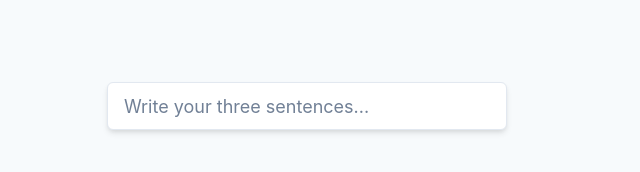
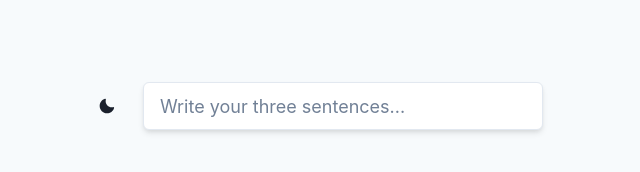
Before and after one commit to brageaasen/three-sentences, a React (Vite) app in the folder electron-app/: page / in a window 1280 px wide. Shown: the part 294-466 px from the top of the page, without its empty margins (333-973 px from the left). Built offline with nearby package versions, Linux system fonts and the light colour scheme.

Commit message:
Added light and darkmode toggle. Currently uses desktop native.

```diff
--- a/electron-app/package.json
+++ b/electron-app/package.json
@@ -10,6 +10,7 @@
     "preview": "vite preview"
   },
   "dependencies": {
+    "@chakra-ui/icons": "^2.2.4",
     "@chakra-ui/react": "^2.8.1",
     "@emotion/react": "^11.11.1",
     "@emotion/styled": "^11.11.0",
--- a/electron-app/src/App.tsx
+++ b/electron-app/src/App.tsx
@@ -1,5 +1,6 @@
-import { Box, Button, Input, VStack, useToast } from "@chakra-ui/react";
+import { Box, Input, VStack, useToast, Flex } from "@chakra-ui/react";
 import { useState } from "react";
+import ColorModeToggle from "./components/ColorModeToggle";
 
 function App() {
   const [text, setText] = useState("");
@@ -44,23 +45,31 @@ function App() {
       alignItems="center"
       justifyContent="center"
       bg="gray.50"
+      _dark={{ bg: "gray.800" }}
     >
+      <Flex justify="flex-end" p={4}>
+        <ColorModeToggle />
+      </Flex>
+      <Flex height="calc(100vh - 64px)" align="center" justify="center">
         <VStack spacing={4}>
           <Input
             placeholder="Write your three sentences..."
             size="lg"
             width="400px"
             bg="white"
+            color="black"
+            _dark={{
+              bg: "gray.700",
+              color: "white",
+              placeholder: { color: "gray.400" },
+            }}
             boxShadow="md"
             value={text}
             onChange={(e) => setText(e.target.value)}
-          onKeyDown={(e) => {
-            if (e.key === "Enter") {
-              handleSave();
-            }
-          }}
+            onKeyDown={(e) => e.key === "Enter" && handleSave()}
           />
         </VStack>
+      </Flex>
     </Box>
   );
 }
--- /dev/null
+++ b/electron-app/src/components/ColorModeToggle.tsx
@@ -0,0 +1,18 @@
+import { IconButton, useColorMode } from '@chakra-ui/react';
+import { MoonIcon, SunIcon } from '@chakra-ui/icons';
+
+const ColorModeToggle = () => {
+  const { colorMode, toggleColorMode } = useColorMode();
+
+  return (
+    <IconButton
+      aria-label="Toggle color mode"
+      icon={colorMode === 'light' ? <MoonIcon /> : <SunIcon />}
+      onClick={toggleColorMode}
+      variant="ghost"
+      size="md"
+    />
+  );
+};
+
+export default ColorModeToggle;
--- a/electron-app/src/main.tsx
+++ b/electron-app/src/main.tsx
@@ -1,12 +1,15 @@
-import React from 'react';
-import ReactDOM from 'react-dom/client';
-import { ChakraProvider } from '@chakra-ui/react';
-import App from './App';
+import React from "react";
+import ReactDOM from "react-dom/client";
+import { ChakraProvider, ColorModeScript } from "@chakra-ui/react";
+import App from "./App";
+import theme from "./theme";
 
-ReactDOM.createRoot(document.getElementById('root')!).render(
+ReactDOM.createRoot(document.getElementById("root")!).render(
   <React.StrictMode>
     <ChakraProvider>
+      {/* Ensures that color mode is applied before the app loads */}
+      <ColorModeScript initialColorMode={theme.config.initialColorMode} />
       <App />
     </ChakraProvider>
-  </React.StrictMode>
+  </React.StrictMode>,
 );
--- /dev/null
+++ b/electron-app/src/theme.ts
@@ -0,0 +1,10 @@
+import { extendTheme, ThemeConfig } from '@chakra-ui/react';
+
+const config: ThemeConfig = {
+    initialColorMode: 'system', // User's system decides
+    useSystemColorMode: true,
+};
+
+const theme = extendTheme({ config });
+
+export default theme;
```
Also changed, not shown: 1 other file (tests, documents, lock files or other folders). Lines whose indentation alone changed are shown as unchanged.
